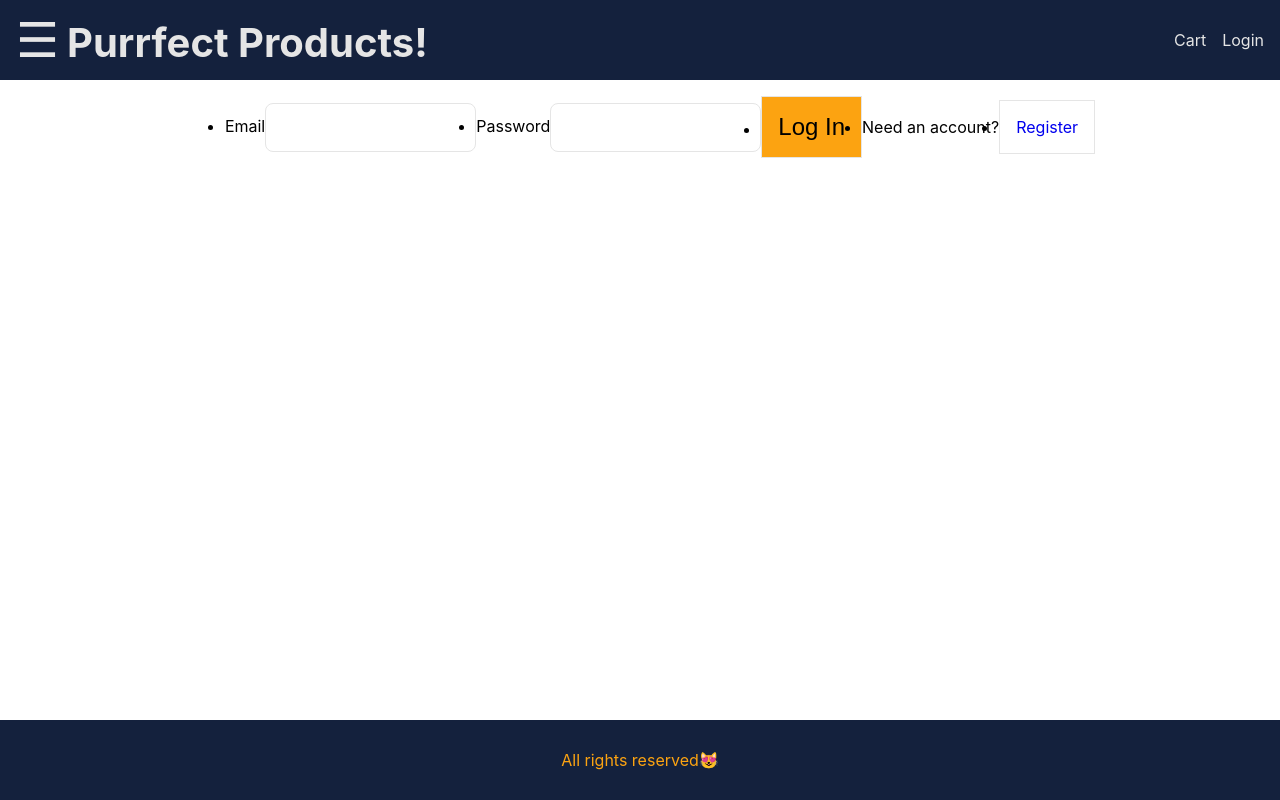
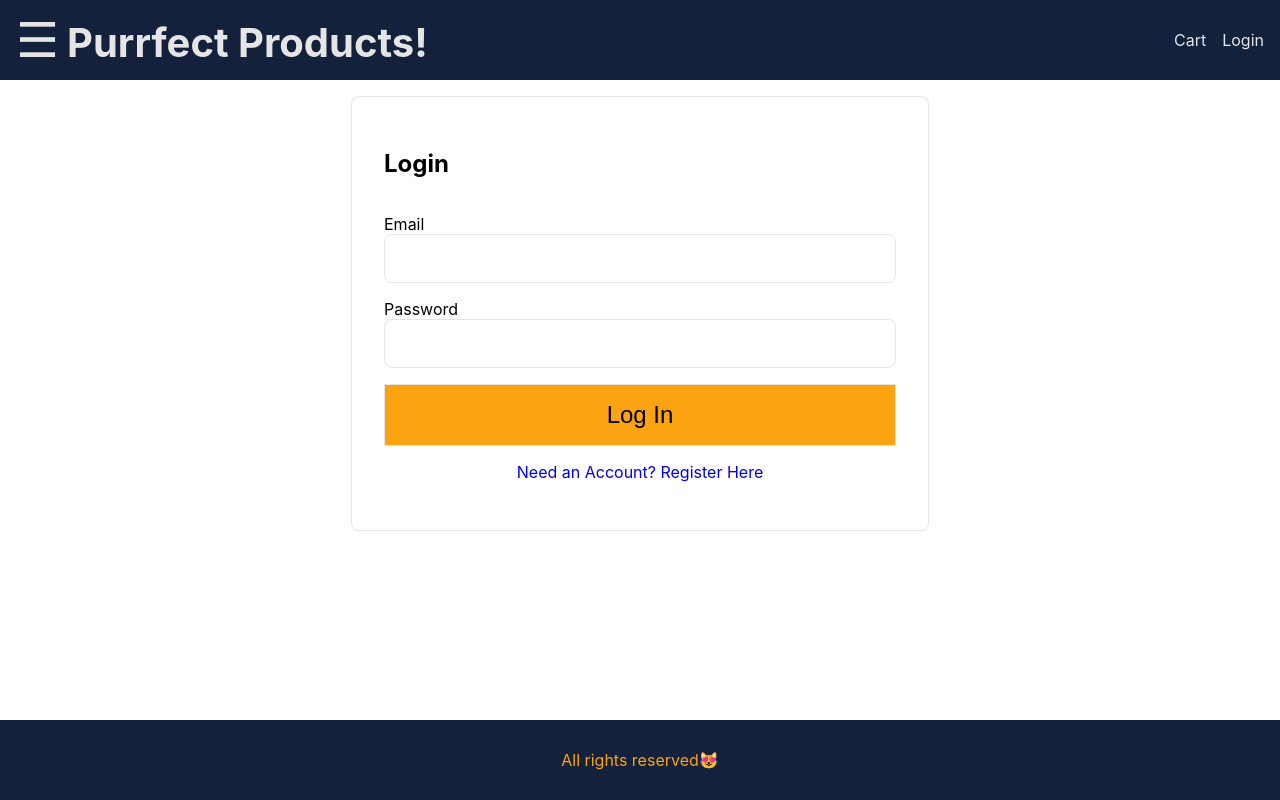
Before and after one commit to claudiorivera/purrfect-products, a React (Create React App) app in the folder client/: page /login in a window 1280 px wide. Built offline with nearby package versions, Linux system fonts and the light colour scheme.

Commit message:
Login page

```diff
--- a/client/src/pages/Login.js
+++ b/client/src/pages/Login.js
@@ -9,13 +9,16 @@ const Login = (props) => {
 
   const handleSubmit = (e) => {
     e.preventDefault();
-    console.log("submitting");
+    dispatch(loginUser(email, password));
   };
 
   return (
-    <div className="loginForm">
-      <form onSubmit={handleSubmit}>
-        <ul className="form-container">
+    <div className="form-container">
+      <form onSubmit={handleSubmit} className="login-form">
+        <ul>
+          <li>
+            <h2>Login</h2>
+          </li>
           <li>
             <label htmlFor="email">Email</label>
             <input
@@ -39,10 +42,9 @@ const Login = (props) => {
               Log In
             </button>
           </li>
-          <li>Need an account?</li>
           <li>
-            <Link to="/register" className="button full-width">
-              Register
+            <Link to="/register" className="full-width text-center">
+              Need an Account? Register Here
             </Link>
           </li>
         </ul>
```
